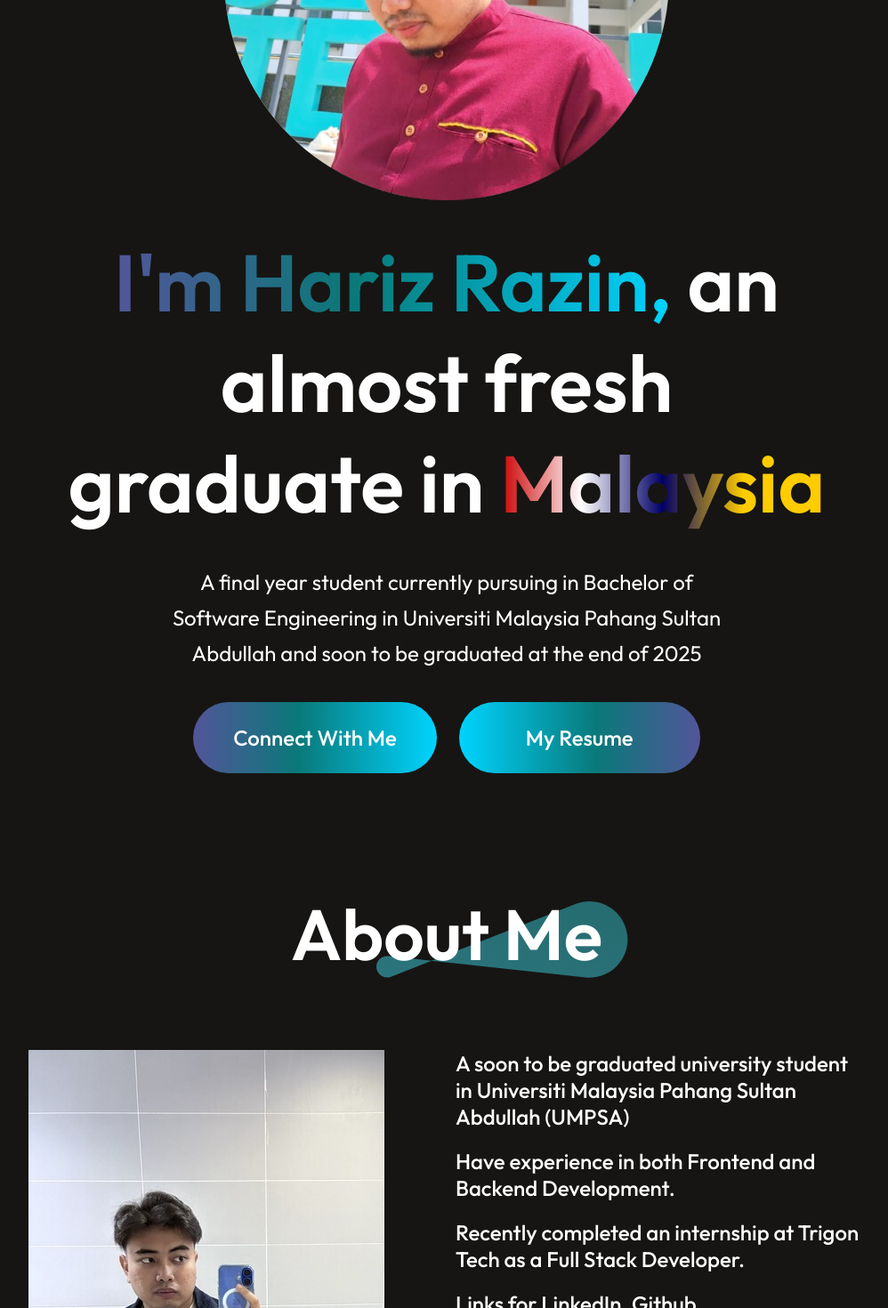
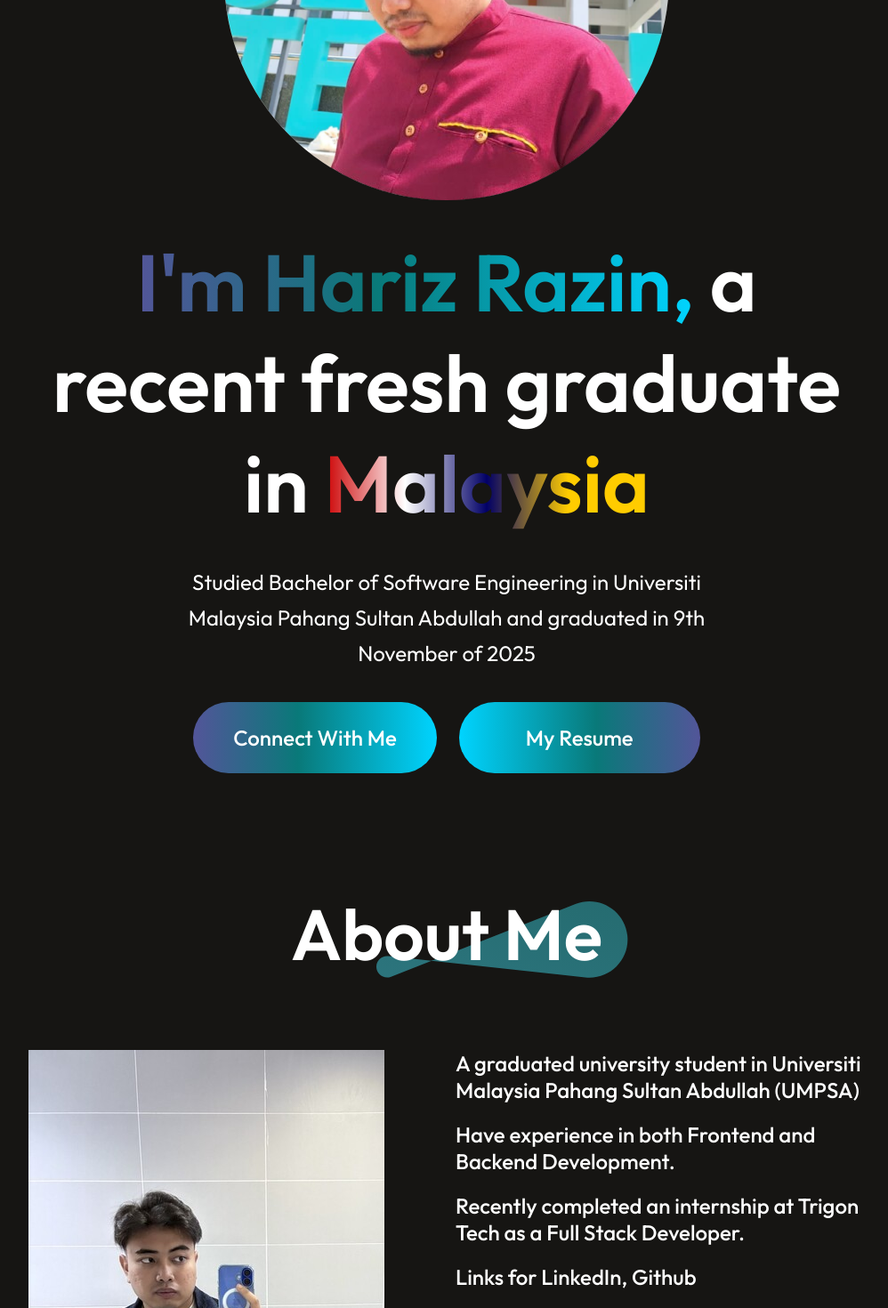
Before and after one commit to Zeyynn/RazinPortfolioReactJS, a React (Vite) app: page / in a window 1280 px wide. Shown: the part 561-2031 px from the top of the page at 89% size, without its empty margins (138-1136 px from the left). Built offline with nearby package versions, Linux system fonts and the light colour scheme.

Commit message:
Update on graduation

```diff
--- a/src/Components/Navbar/About/About.jsx
+++ b/src/Components/Navbar/About/About.jsx
@@ -16,7 +16,7 @@ const About = () => {
         </div>
         <div className="about-right">
           <div className="about-para">                      {/*About Me Desc*/}
-            <p>A soon to be graduated university student in Universiti Malaysia Pahang Sultan Abdullah (UMPSA)</p>
+            <p>A graduated university student in Universiti Malaysia Pahang Sultan Abdullah (UMPSA)</p>
             <p>Have experience in both Frontend and Backend Development.</p>
             <p>Recently completed an internship at Trigon Tech as a Full Stack Developer.</p>
             <p>Links for LinkedIn, Github</p>
--- a/src/Components/Navbar/Hero/Hero.jsx
+++ b/src/Components/Navbar/Hero/Hero.jsx
@@ -10,8 +10,8 @@ const Hero = () => {
 
         <div id='home' className="hero">
         <img src={profile_img} className="profile-image" alt =""/>
-        <h1><span className='hero-name'>I'm Hariz Razin,</span> an almost fresh graduate in <span className='hero-country'>Malaysia</span></h1>
-        <p>A final year student currently pursuing in Bachelor of Software Engineering in Universiti Malaysia Pahang Sultan Abdullah and soon to be graduated at the end of 2025</p>
+        <h1><span className='hero-name'>I'm Hariz Razin,</span> a recent fresh graduate in <span className='hero-country'>Malaysia</span></h1>
+        <p>Studied Bachelor of Software Engineering in Universiti Malaysia Pahang Sultan Abdullah and graduated in 9th November of 2025</p>
         <div className="hero-action">                         {/*Profile Links to Github and Linkedin*/}
             <div className="hero-connect"><AnchorLink className='anchor-link' offset={50} href='#contact'>Connect With Me</AnchorLink></div>
             <a href="/HarizRazin_Resume.pdf" download="Hariz_Razin_Resume.pdf" className="hero-resume">My Resume</a>
```
Also changed, not shown: src/Components/Contact/Contact.jsx (line endings or trailing spaces).
